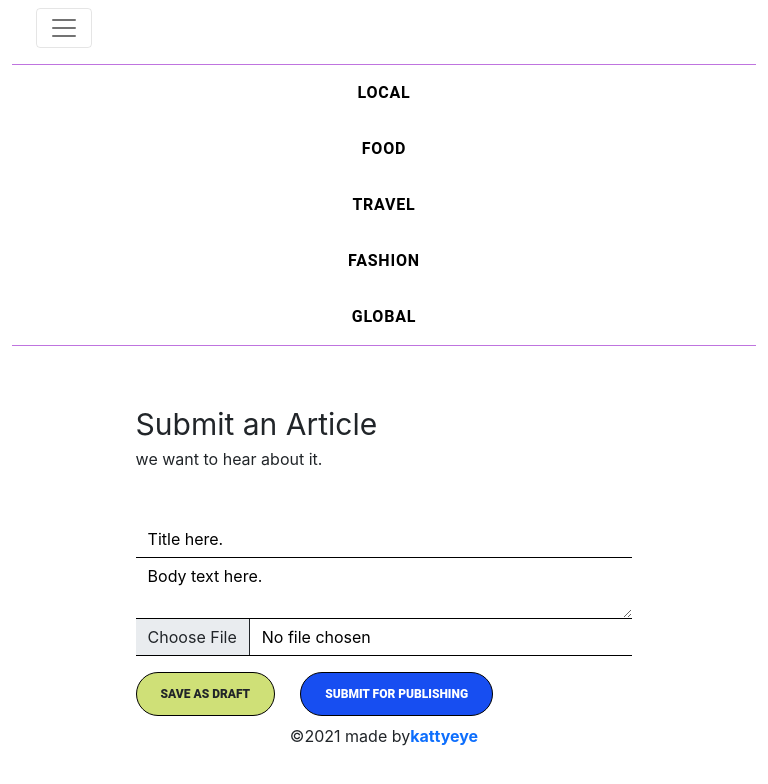
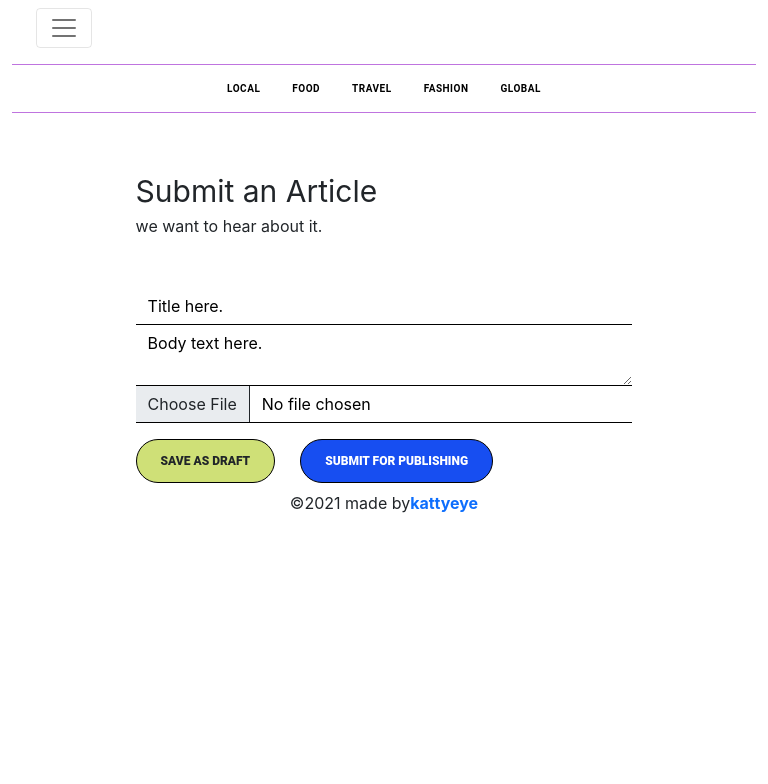
Before and after one commit to kattyeye/django-react-news-app, a React (Create React App) app in the folder frontend/static/: page /account in a window 768 px wide. Shown: the top 784 px of the page. Built offline with nearby package versions, Linux system fonts and the light colour scheme; no server answers.

Commit message:
Adds mobile styling

```diff
--- a/frontend/static/src/components/app/App.css
+++ b/frontend/static/src/components/app/App.css
@@ -193,14 +193,35 @@ p.info {
   text-overflow: ellipsis; */
 }
 
-/* @media only screen and (min-device-width: 768px) and (max-device-width: 1024px) {
+@media only screen and (min-device-width: 400px) and (max-device-width: 1024px) {
   .article-container {
     display: flex;
     justify-content: space-between;
-    flex-direction: column-reverse;
+    flex-direction: column;
     width: 100%;
   }
-} */
+  div.articleholder {
+    width: 100%;
+  }
+  aside.aside-articles {
+    width: 100%;
+    display: flex;
+    flex-direction: column;
+  }
+  .logout {
+    position: absolute;
+    top: 0px;
+    right: 0px;
+  }
+  .navbar-nav {
+    display: flex;
+    flex-direction: row;
+    padding-left: 0;
+    margin-bottom: 0;
+    list-style: none;
+    font-size: 10px;
+  }
+}
 @media (min-width: 992px) {
   .navbar-expand-lg .navbar-nav {
     display: flex;
@@ -208,15 +229,15 @@ p.info {
   }
 }
 
-.preview-image {
-  width: 200px;
-}
 @media (min-width: 992px) {
   .navbar-expand-lg .navbar-nav {
     display: flex;
     align-items: center;
     justify-content: center;
   }
+}
+.preview-image {
+  width: 200px;
 }
 #dropdown-nav-title {
   color: #d4792f;
```
Also changed, not shown: 1 other file (tests, documents, lock files or other folders).
